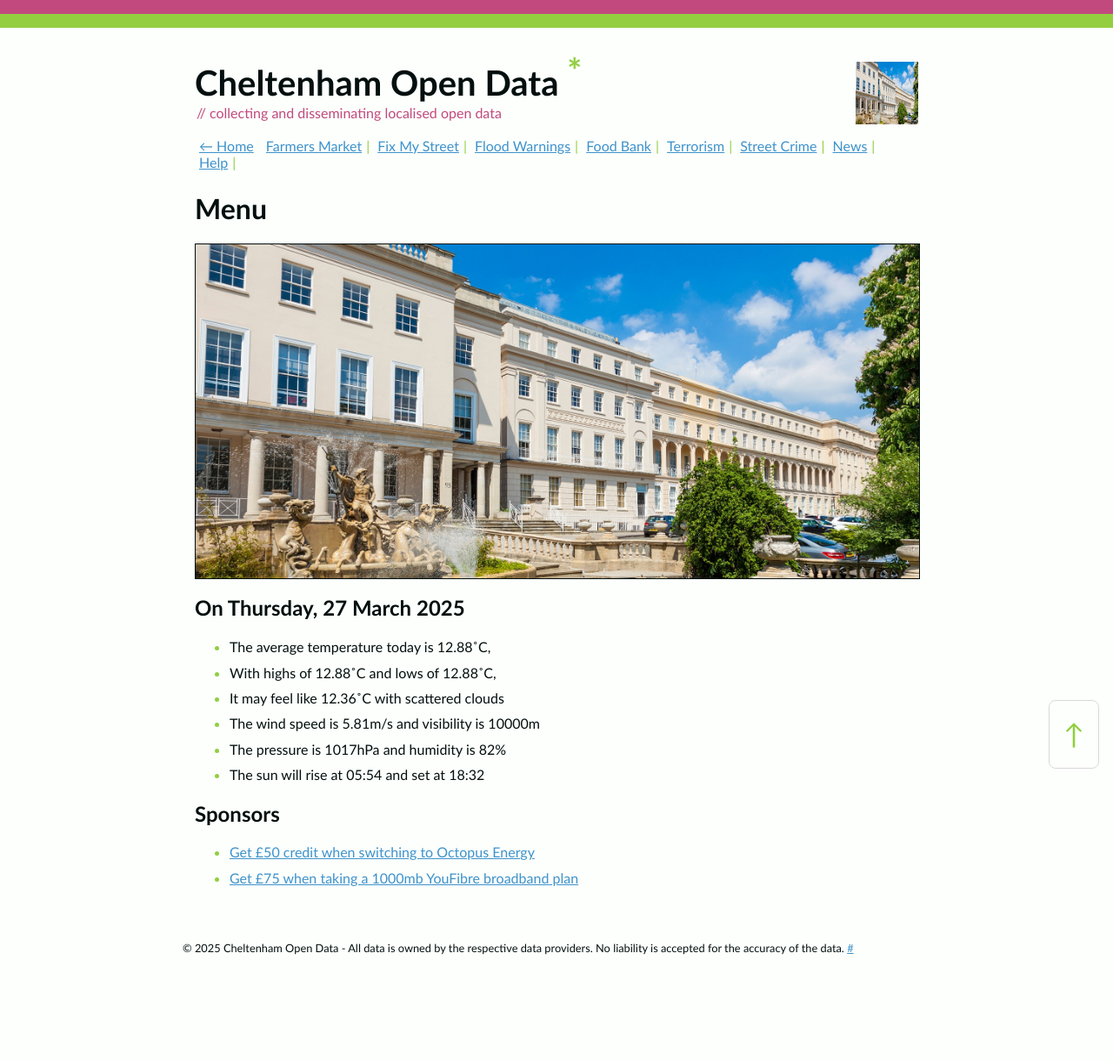
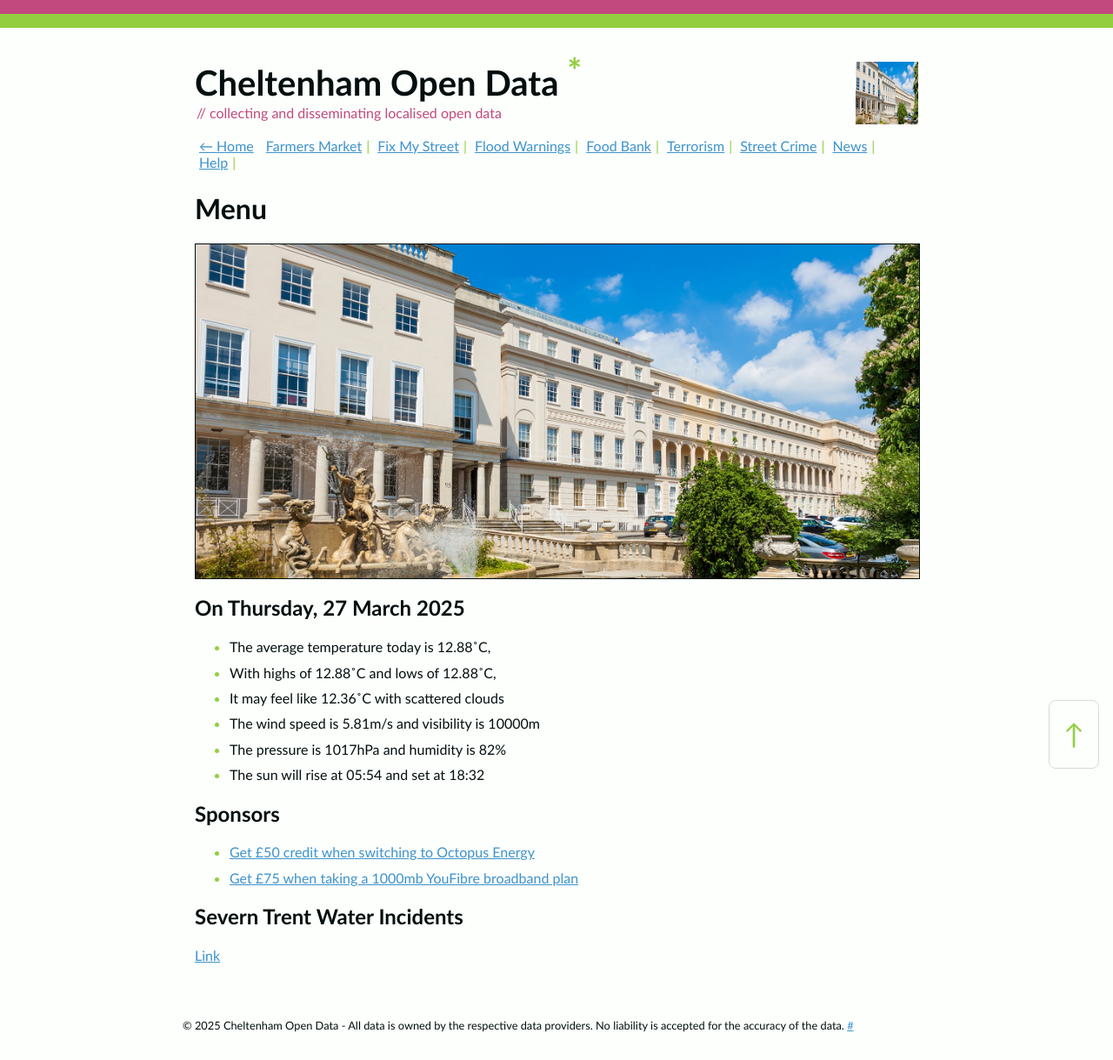
Before and after one commit to mat-0/cheltenham-open-data, a Jekyll site: the page built from index.md, in a window 1280 px wide. Shown: the whole page at 87% size. Built offline with Jekyll 4.4.1, drawn with Linux system fonts in a browser that asks for light colours; before the commit the page ends 1130 px from its top, so only the background shows below that.

Commit message:
add link
Signed-off-by: mat-0 <Github@thechels.uk>

```diff
--- a/index.md
+++ b/index.md
@@ -25,3 +25,8 @@ seo: Menu
 
 - [Get £50 credit when switching to Octopus Energy](https://bit.ly/3oD1nnS)
 - [Get £75 when taking a 1000mb YouFibre broadband plan](https://aklam.io/91zWhU?)
+
+
+## Severn Trent Water Incidents
+
+[Link](https://www.stwater.co.uk/in-my-area/incidents/)
```
